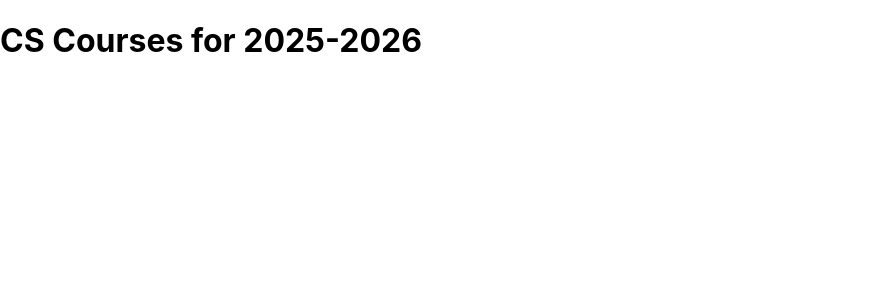
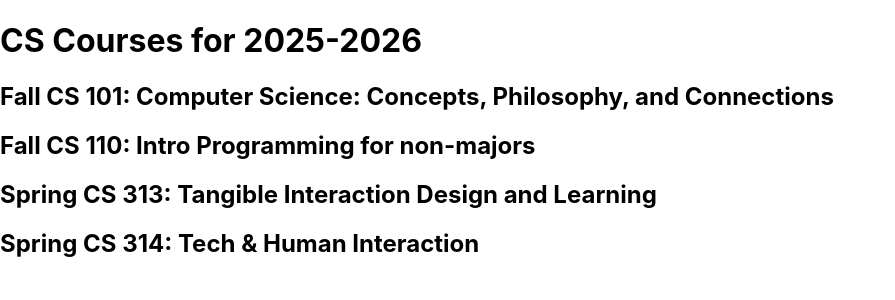
Before and after one commit to ananyabhtia/qr-app, a React (Vite) app: page / in a window 1280 px wide. Shown: the top 300 px of the page, without its empty margins (0-895 px from the left). Built offline with nearby package versions, Linux system fonts and the light colour scheme.

Commit message:
list of courses

```diff
--- a/src/App.jsx
+++ b/src/App.jsx
@@ -1,13 +1,43 @@
 import './App.css';
+import Banner from './components/banner';
+import CourseList from './components/courselist';
 
 const App = () => {
   const schedule = {
-    title: "CS Courses for 2025-2026"
+    title: "CS Courses for 2025-2026",
+    "courses": {
+      "F101" : {
+        "term": "Fall",
+        "number": "101",
+        "meets" : "MWF 11:00-11:50",
+        "title" : "Computer Science: Concepts, Philosophy, and Connections"
+      },
+      "F110" : {
+        "term": "Fall",
+        "number": "110",
+        "meets" : "MWF 10:00-10:50",
+        "title" : "Intro Programming for non-majors"
+      },
+      "S313" : {
+        "term": "Spring",
+        "number": "313",
+        "meets" : "TuTh 15:30-16:50",
+        "title" : "Tangible Interaction Design and Learning"
+      },
+      "S314" : {
+        "term": "Spring",
+        "number": "314",
+        "meets" : "TuTh 9:30-10:50",
+        "title" : "Tech & Human Interaction"
+      }
+    }
+
   };
 
   return (
     <div>
-      <h1>{ schedule.title }</h1>
+      <Banner title={schedule.title} />
+      <CourseList courses={schedule.courses} />
     </div>
   )
 };
--- /dev/null
+++ b/src/components/banner.jsx
@@ -0,0 +1,9 @@
+import React from "react";
+
+const Banner = ({title}) => (
+    <div>
+      <h1>{ title }</h1>
+    </div>
+);
+
+export default Banner;
--- /dev/null
+++ b/src/components/courselist.jsx
@@ -0,0 +1,9 @@
+import React from "react";
+
+const CourseList = ({courses}) => (
+    <div>
+        { Object.entries(courses).map(([key, entry]) => <h2 key={key}>{entry.term} CS {entry.number}: {entry.title}</h2>)}
+    </div>
+);
+
+export default CourseList;
```
